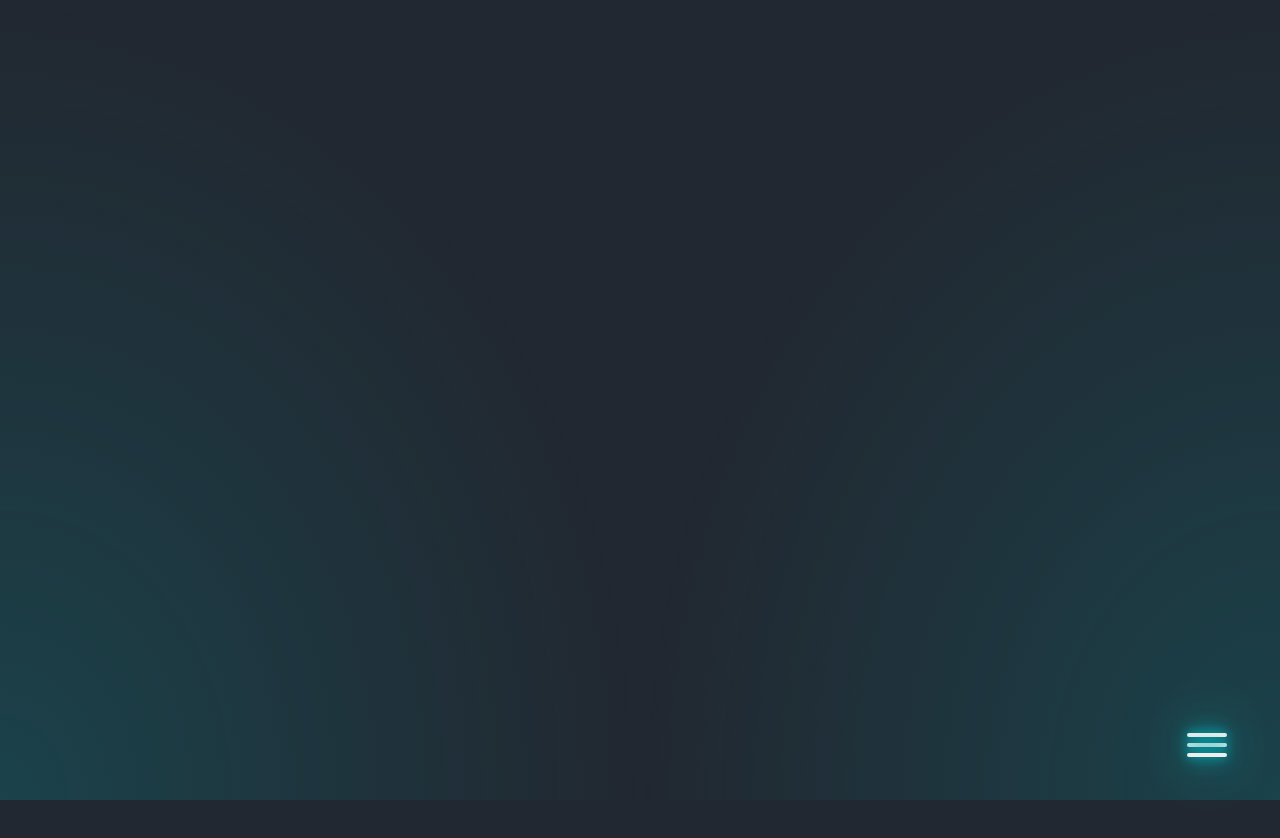
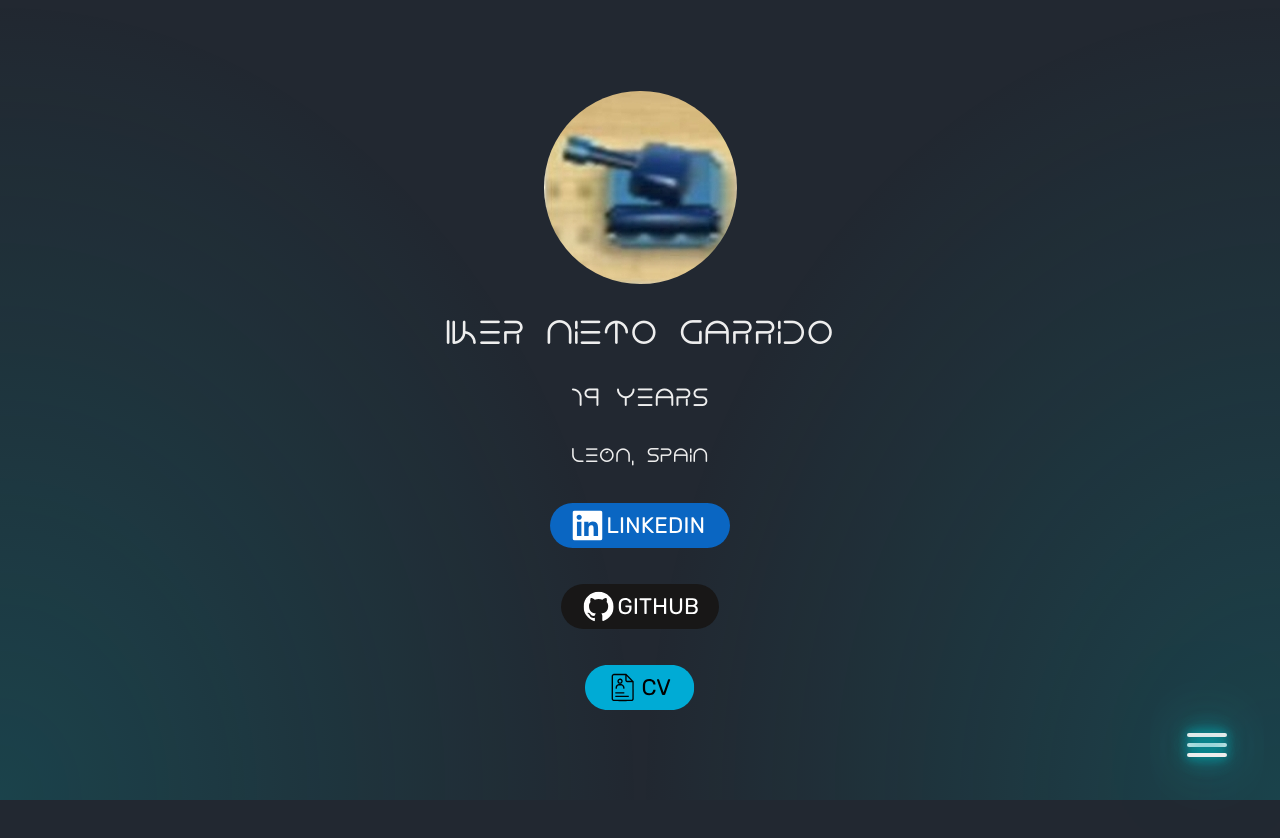
Before and after one commit to kinire98/kinire98.github.io, an Astro site: page /about_me in a window 1280 px wide. Built offline with nearby package versions, Linux system fonts and the light colour scheme; Astro itself is replaced by a stand-in of ours.

Commit message:
Started about me page

```diff
--- a/src/helpers/openPage.ts
+++ b/src/helpers/openPage.ts
@@ -1,5 +1,5 @@
 
-export default function openLink($el: HTMLElement, url: string) {
+export default function openPage($el: HTMLElement, url: string) {
     $el.style.cursor = 'pointer';
     const $a = document.createElement('a');
     $a.style.display = 'none';
--- a/src/pages/about_me.astro
+++ b/src/pages/about_me.astro
@@ -4,5 +4,62 @@
 
 
 <MenuLayout title="About me - kinire">
+    <div id="wrap">
+        <div id="data-static">
+            <img src="/tank.jpg" alt="Logo" id="logo">
+            <h1>Iker Nieto Garrido</h1>
+            <h2 id="age"></h2>
+            <h3 id="city">León, Spain</h3>
+            <img src="/curri_icons/others/linkedin.svg" alt="LinkedIn Logo" id="linkedin" class="links">
+            <img src="/curri_icons/others/github.svg" alt="Github Logo" id="github" class="links">
+            <img src="/curri_icons/others/cv.svg" alt="CV button" id="cv" class="links">
+        </div>
+        <div id="changed"></div>
+    </div>
+</MenuLayout>
+<style>
+    #wrap {
+        display: flex;
+        align-items: center;
+        justify-content: center;
+        flex-direction: row;
+    }
+    #data-static {
+        display: flex;
+        align-items: center;
+        justify-content: center;
+        flex-direction: column;
+        #logo {
+            border-radius: 100%;
+        }
+        #city:hover {
+            text-decoration: underline;
+        }
+        .links {
+            height: 45px
+        }
+        * {
+            margin-block: 18px;
+        }
+    }
+</style>
 
-</MenuLayout>
+
+<script>
+    import openLink from "../helpers/openLink";
+    function timeDifference(date1: Date, date2: Date): number {
+        var difference = date1.getTime() - date2.getTime();
+        var daysDifference = Math.floor(difference/1000/60/60/24);
+        return Math.floor(daysDifference/365);
+    }
+
+    const birthday = new Date("2005/04/05");
+    const now = new Date(Date.now());
+    const $dinAge = document.getElementById('age')!;
+    $dinAge.innerHTML = timeDifference(now, birthday) + " years";
+    openLink(document.getElementById('city')!, "https://www.google.es/maps/@42.5994036,-5.567528,3a,75y,123.05h,98.96t/data=!3m7!1e1!3m5!1s6ese8ST32f51_9ZTgAo1vw!2e0!6shttps:%2F%2Fstreetviewpixels-pa.googleapis.com%2Fv1%2Fthumbnail%3Fpanoid%3D6ese8ST32f51_9ZTgAo1vw%26cb_client%3Dsearch.revgeo_and_fetch.gps%26w%3D96%26h%3D64%26yaw%3D85.89923%26pitch%3D0%26thumbfov%3D100!7i16384!8i8192?entry=ttu");
+    openLink(document.getElementById('linkedin')!, "https://www.linkedin.com/in/iker-nieto-79985b232/")
+    openLink(document.getElementById('github')!, "https://github.com/kinire98");
+    openLink(document.getElementById('cv')!, "/IkerNietoCV.pdf");
+
+</script>
--- a/src/pages/projects.astro
+++ b/src/pages/projects.astro
@@ -3,7 +3,6 @@
 import ProjectCard from "../components/ProjectCard.astro";
 //import jsonTest from "../helpers/jsontest";
 const res = await fetch("https://api.github.com/users/kinire98/repos");
-
 const json = await res.json();
 //const json = JSON.parse(jsonTest());
 
@@ -15,7 +14,7 @@
         {
             json.map((ob: any) => (
 
-                <ProjectCard name={ob.name} desc={ob.description} url={ob.html_url} language={ob.language} has_pages={ob.has_pages}/>
+                <ProjectCard client:visible name={ob.name} desc={ob.description} url={ob.html_url} language={ob.language} has_pages={ob.has_pages}/>
             ))
         }
         <img src="/github.svg" id="imagen-github"/>
```
Also changed, not shown: public/curri_icons/others/cv.svg (added), public/curri_icons/others/gimp.svg (renamed from public/curri_icons/editors_ides/gimp.svg), 1 other file.
